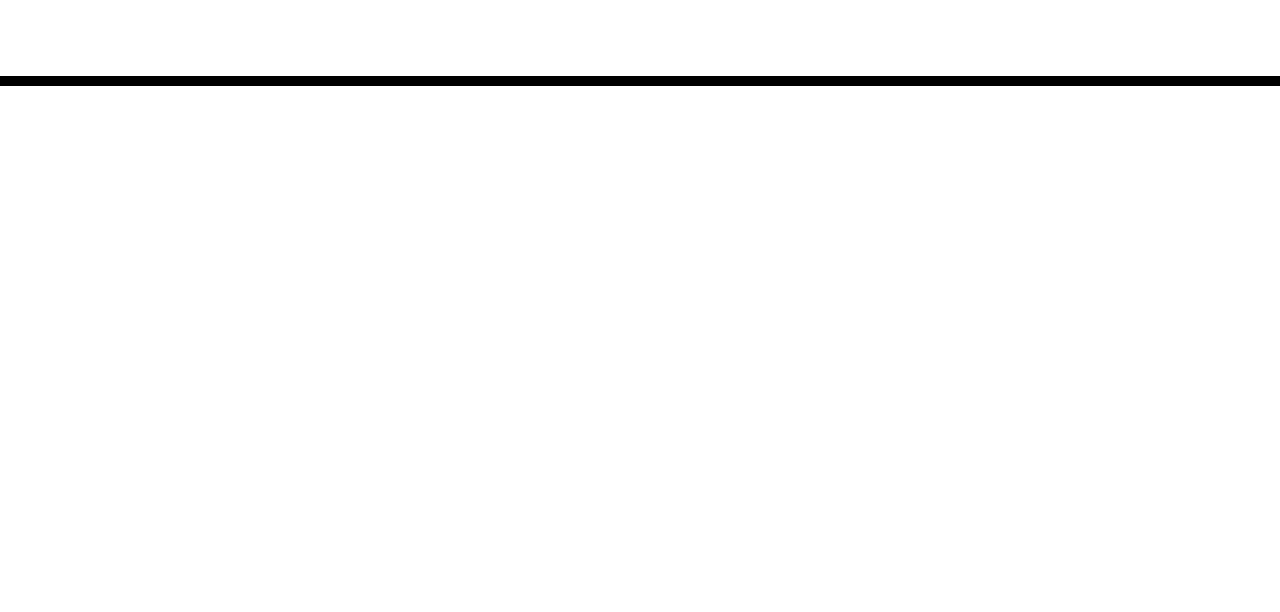
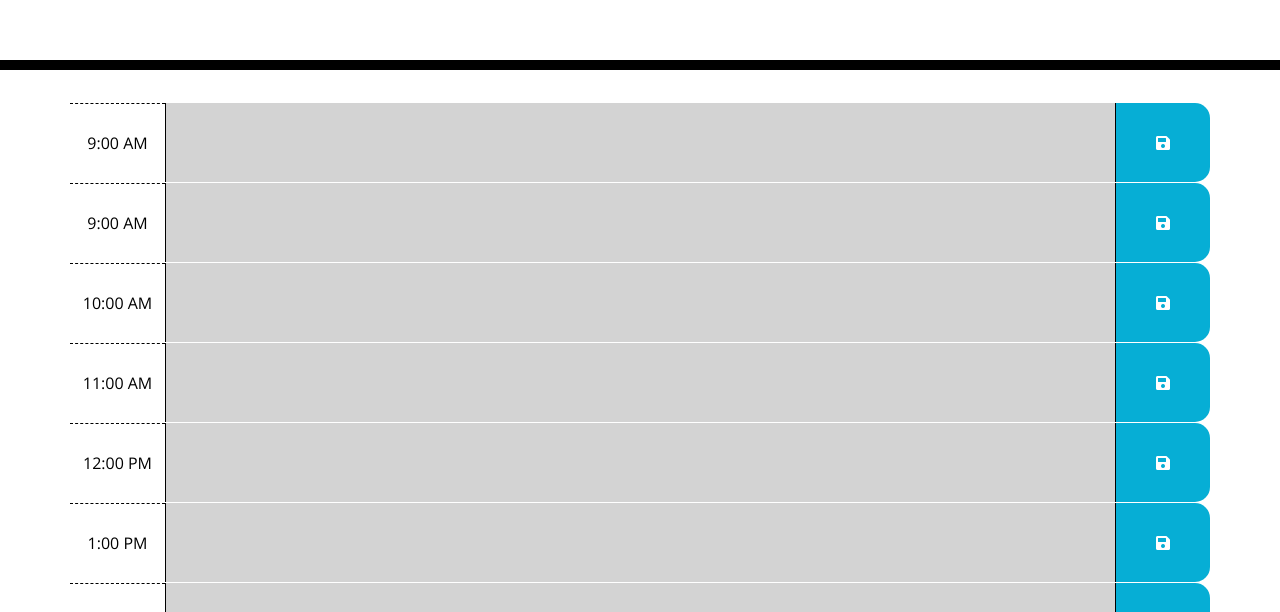
Before and after one commit to stewdiostash/hw-05-day-planner, a plain HTML site: page index.html in a window 1280 px wide. Shown: the part 182-794 px from the top of the page. Drawn offline with nearby package versions, Linux system fonts and the light colour scheme.

Commit message:
iterating through array

```diff
--- a/index.html
+++ b/index.html
@@ -28,11 +28,23 @@
       <p class="lead">A simple calendar app for scheduling your work day</p>
       <p id="currentDay" class="lead"></p>
     </header>
-    <div class="container">
-      <!-- Timeblocks go here -->
+    <div class="container" id="calendar">
+
+      <div class="row">
+        <div class="col-2 col-md-1 hour">
+          <p>9:00 AM</p>
+        </div>
+        <textarea class="col-8 col-md-10 description past">
+        </textarea>
+        <div class="col-2 col-md-1 saveBtn">
+          <i class="fas fa-save"></i>
+        </div>
+      </div>
+
     </div>
 
     <script src="https://code.jquery.com/jquery-3.4.1.min.js"></script>
     <script src="https://cdnjs.cloudflare.com/ajax/libs/moment.js/2.24.0/moment.min.js"></script>
+    <script src="scripts.js"></script>
   </body>
 </html>
--- /dev/null
+++ b/scripts.js
@@ -0,0 +1,59 @@
+// Create Element
+// Assign content to Element
+// Append to HTML
+
+var workDay = [
+    {
+        time: "9:00 AM",
+        description: ""
+    },
+    {
+        time: "10:00 AM",
+        description: ""
+    },
+    {
+        time: "11:00 AM",
+        description: ""
+    },
+    {
+        time: "12:00 PM",
+        description: ""
+    },
+    {
+        time: "1:00 PM",
+        description: ""
+    },
+    {
+        time: "2:00 PM",
+        description: ""
+    },
+    {
+        time: "3:00 PM",
+        description: ""
+    },
+    {
+        time: "4:00 PM",
+        description: ""
+    },
+    {
+        time: "5:00 PM",
+        description: ""
+    },
+]
+
+for (var i = 0; i < workDay.length; i++) {
+
+    // Create elements, assign content
+    var newRow = $("<div class='row'>");
+    newRow.attr("data-order", i+9)
+    var timeArea = $("<div class='col-2 col-md-1 hour'>").text(workDay[i].time);
+    var textArea = $("<textarea class='col-8 col-md-10 description past'>");
+    var saveArea = $("<div class='col-2 col-md-1 saveBtn'>");
+    var saveIcon = $("<i class='fas fa-save'>")
+    // Append to parent objects
+    $("#calendar").append(newRow);
+    newRow.append(timeArea, textArea, saveArea);
+    saveArea.append(saveIcon)
+}
+
+console.log(workDay[0].time);
--- a/style.css
+++ b/style.css
@@ -39,22 +39,23 @@ textarea{
 .hour {
   background-color: #ffffff;
   color: #000000;
+  padding: 0px;
   border-top: 1px dashed #000000;
 }
 
 .past {
   background-color: #d3d3d3;
-  color: white;
+  /* color: white; */
 }
 
 .present {
   background-color: #ff6961;
-  color: white;
+  /* color: white; */
 }
 
 .future {
   background-color: #77dd77;
-  color: white;
+  /* color: white; */
 }
 
 .saveBtn {
@@ -67,5 +68,17 @@ textarea{
 
 .saveBtn i:hover {
   font-size: 20px;
+  color: black;
   transition: all .3s ease-in-out;
 }
+
+.hour,
+.saveBtn {
+  display: flex;
+  justify-content: center;
+  align-items: center;
+}
+
+p {
+  margin: 0;
+}
```
